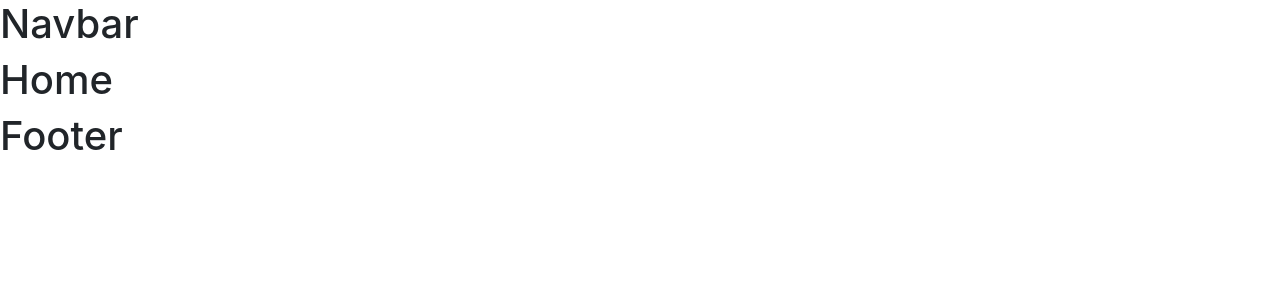
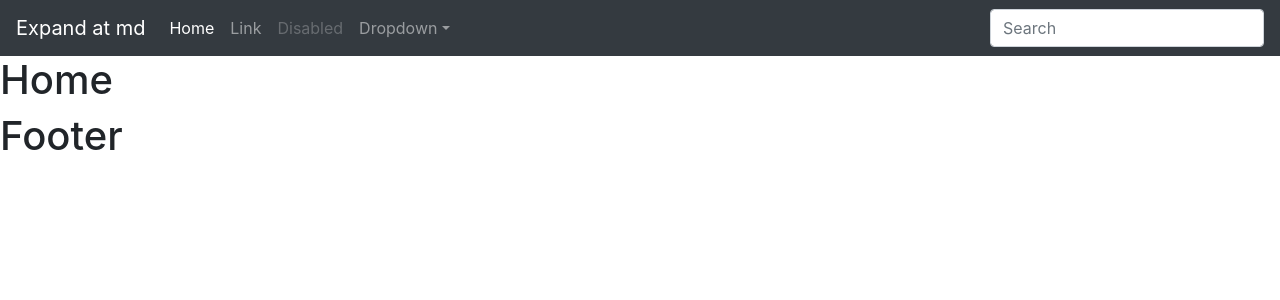
Before and after one commit to matthigg/RnS, a Django app: page / in a window 1280 px wide. Shown: the top 300 px of the page. Run offline with Django 3.2, Linux system fonts and the light colour scheme; some libraries are stand-ins or nearby versions.

Commit message:
Disable links to *.css files that don't exist yet in base.html

```diff
--- a/templates/base.html
+++ b/templates/base.html
@@ -41,14 +41,14 @@
 
   <!-- Bootstrap & Custom CSS -->
   <link rel="stylesheet" href="{% static 'css/bootstrap.min.css' %}">
-  <link rel="stylesheet" href="{% static 'css/main.css' %}">
-  <link rel="stylesheet" href="{% static 'css/contact-form.css' %}">
+  <!-- <link rel="stylesheet" href="{% static 'css/main.css' %}"> -->
+  <!-- <link rel="stylesheet" href="{% static 'css/contact-form.css' %}"> -->
 
   <!-- Custom JavaScript -->
   <script src="{% static 'js/base.js' %}"></script>
 
   <!-- Favicon -->
-  <link rel="shortcut icon" type="img/png" href="{% static 'img/favicon.png' %}">
+  <!-- <link rel="shortcut icon" type="img/png" href="{% static 'img/favicon.png' %}"> -->
 
   <!-- Title -->
   {% block title %}{% endblock %}
--- a/templates/navbar.html
+++ b/templates/navbar.html
@@ -1 +1,31 @@
-<h1>Navbar</h1>
+<nav class="navbar navbar-expand-md navbar-dark bg-dark">
+  <a class="navbar-brand" href="#">Expand at md</a>
+  <button class="navbar-toggler" type="button" data-toggle="collapse" data-target="#navbarsExample04" aria-controls="navbarsExample04" aria-expanded="false" aria-label="Toggle navigation">
+    <span class="navbar-toggler-icon"></span>
+  </button>
+
+  <div class="collapse navbar-collapse" id="navbarsExample04">
+    <ul class="navbar-nav mr-auto">
+      <li class="nav-item active">
+        <a class="nav-link" href="#">Home <span class="sr-only">(current)</span></a>
+      </li>
+      <li class="nav-item">
+        <a class="nav-link" href="#">Link</a>
+      </li>
+      <li class="nav-item">
+        <a class="nav-link disabled" href="#">Disabled</a>
+      </li>
+      <li class="nav-item dropdown">
+        <a class="nav-link dropdown-toggle" href="#" id="dropdown04" data-toggle="dropdown" aria-haspopup="true" aria-expanded="false">Dropdown</a>
+        <div class="dropdown-menu" aria-labelledby="dropdown04">
+          <a class="dropdown-item" href="#">Action</a>
+          <a class="dropdown-item" href="#">Another action</a>
+          <a class="dropdown-item" href="#">Something else here</a>
+        </div>
+      </li>
+    </ul>
+    <form class="form-inline my-2 my-md-0">
+      <input class="form-control" type="text" placeholder="Search">
+    </form>
+  </div>
+</nav>
```
